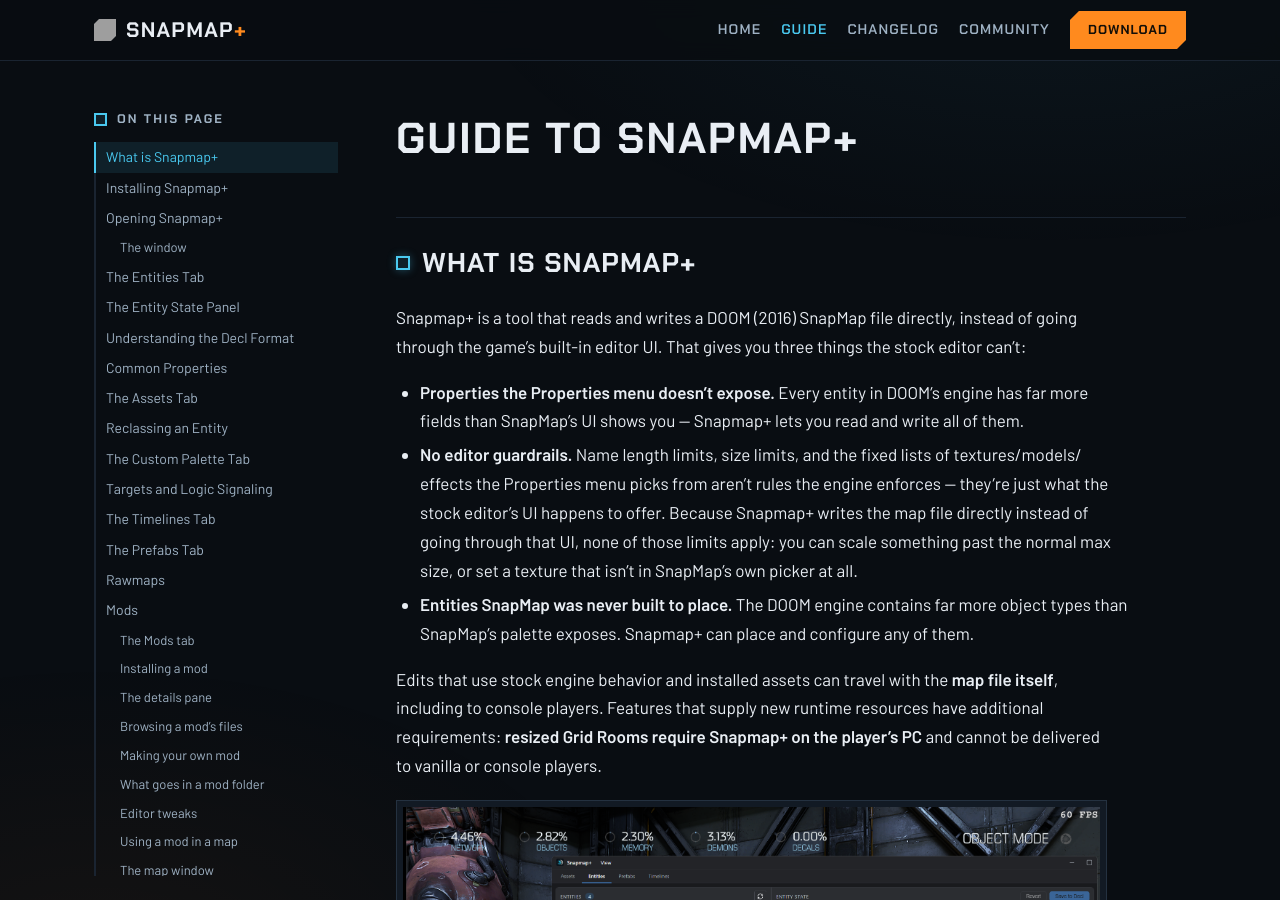
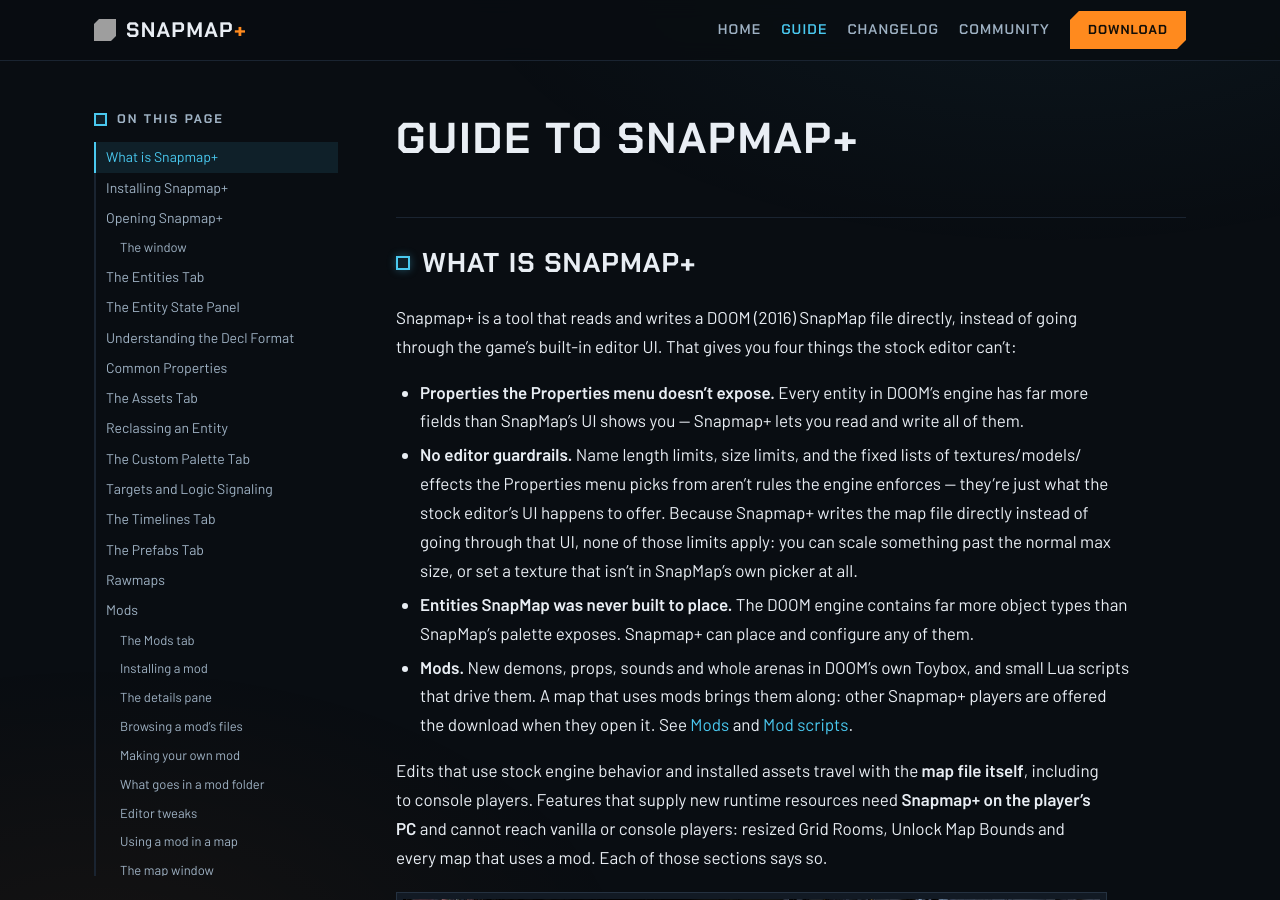
Before and after one commit to doom-snapmap/snapmap-web, a Jekyll site: the page built from site/snapmap-plus-guide.md, in a window 1280 px wide and 900 px high. Built offline with Jekyll 4.4.1, drawn with Linux system fonts in a browser that asks for light colours; grey boxes are pictures that could not be loaded.

Commit message:
Say what Snapmap+ offers, mods and scripts included
The guide's opening now names mods and their scripts and lists every feature that needs Snapmap+ on the player's PC.

```diff
--- a/site/snapmap-plus-guide.md
+++ b/site/snapmap-plus-guide.md
@@ -8,7 +8,7 @@ title: Guide to Snapmap+
 ## What is Snapmap+
 
 Snapmap+ is a tool that reads and writes a DOOM (2016) SnapMap file directly, instead of going through
-the game's built-in editor UI. That gives you three things the stock editor can't:
+the game's built-in editor UI. That gives you four things the stock editor can't:
 
 - **Properties the Properties menu doesn't expose.** Every entity in DOOM's engine has far more fields
   than SnapMap's UI shows you — Snapmap+ lets you read and write all of them.
@@ -19,11 +19,14 @@ the game's built-in editor UI. That gives you three things the stock editor can'
   that isn't in SnapMap's own picker at all.
 - **Entities SnapMap was never built to place.** The DOOM engine contains far more object types than
   SnapMap's palette exposes. Snapmap+ can place and configure any of them.
+- **Mods.** New demons, props, sounds and whole arenas in DOOM's own Toybox, and small Lua scripts
+  that drive them. A map that uses mods brings them along: other Snapmap+ players are offered the
+  download when they open it. See [Mods](#mods) and [Mod scripts](#mod-scripts).
 
-Edits that use stock engine behavior and installed assets can travel with the
-**map file itself**, including to console players. Features that supply new
-runtime resources have additional requirements: **resized Grid Rooms require
-Snapmap+ on the player's PC** and cannot be delivered to vanilla or console players.
+Edits that use stock engine behavior and installed assets travel with the **map file itself**,
+including to console players. Features that supply new runtime resources need **Snapmap+ on the
+player's PC** and cannot reach vanilla or console players: resized Grid Rooms, Unlock Map Bounds and
+every map that uses a mod. Each of those sections says so.
 
 ![Snapmap+ full window: Entities tab open, DOOM editor visible behind it](images/snapmap-window-and-doom.png)
 
```
